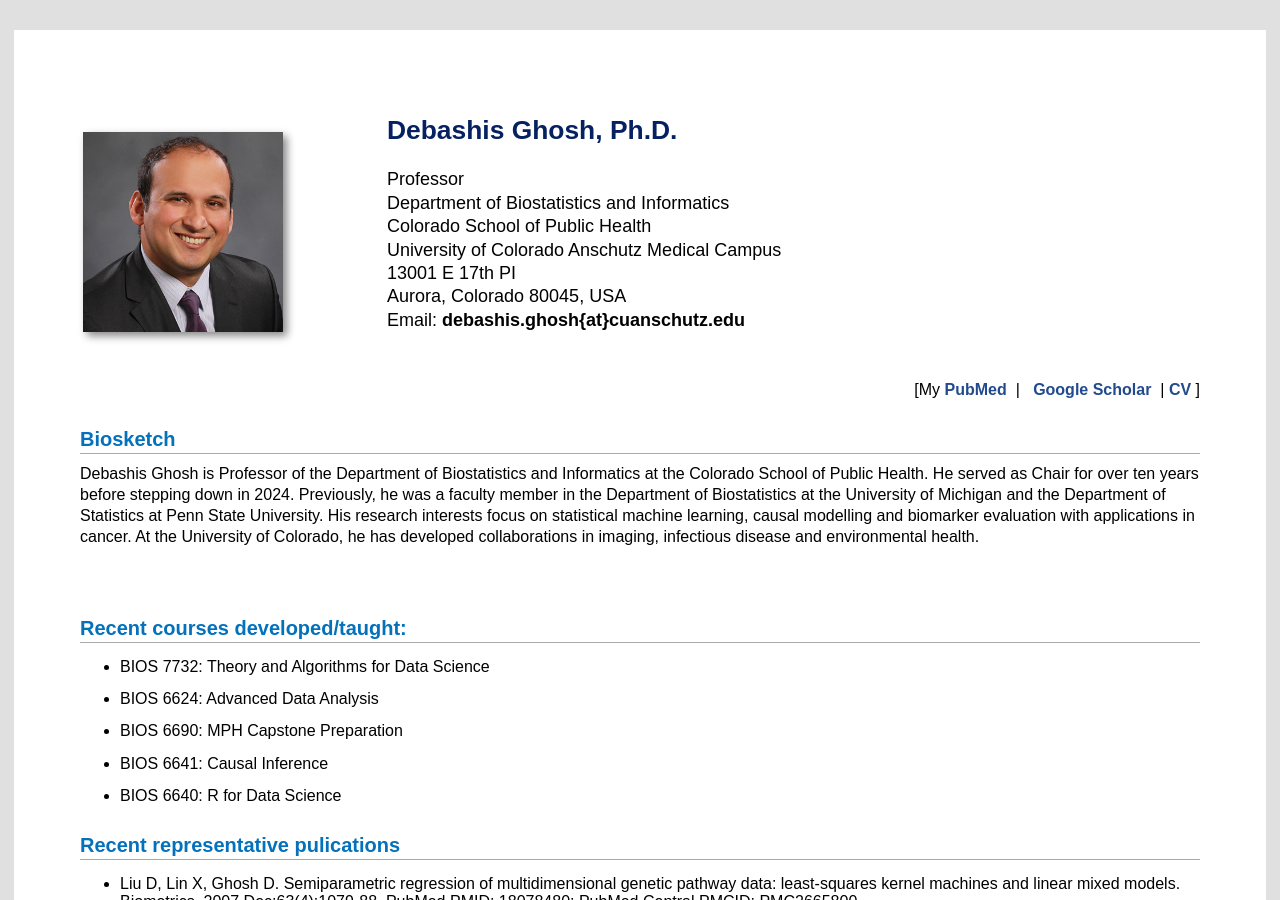
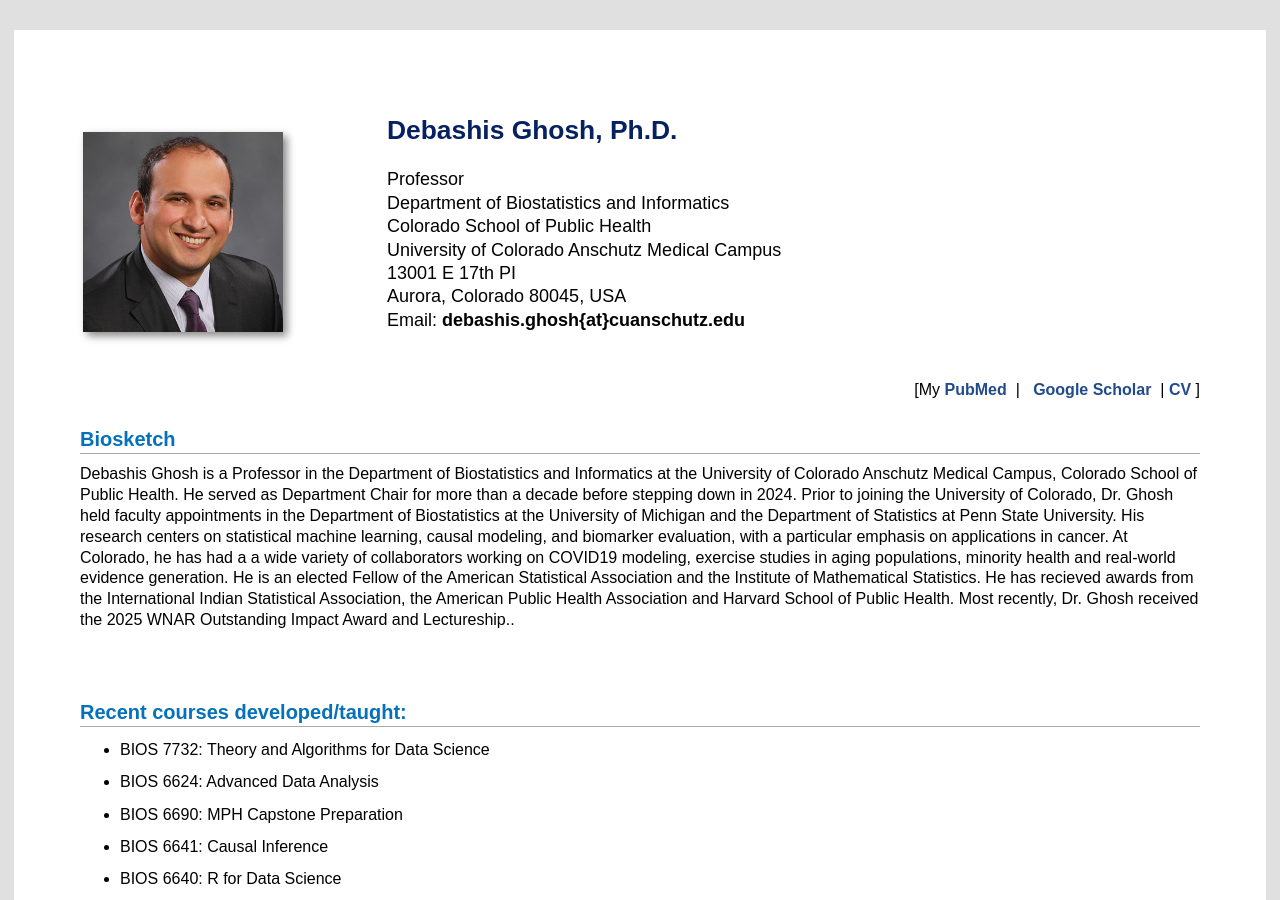
Before and after one commit to ghoshd/ghoshd.github.io, a Jekyll site: the page index.html, which Jekyll copies as it is, in a window 1280 px wide and 900 px high. Built offline with Jekyll 4.4.1, drawn with Linux system fonts in a browser that asks for light colours; nearby versions of some CDN libraries; library files that are not in the unit come from our copies.

Commit message:
Update index.html

```diff
--- a/index.html
+++ b/index.html
@@ -58,11 +58,9 @@
 </div>
 
 <h2><font color="#0371BB">Biosketch</font></h2>
-	<p>Debashis Ghosh is Professor of the Department of Biostatistics and Informatics at the Colorado School of Public Health. He served as Chair
-		for over ten years before stepping down in 2024.  Previously, he was a faculty member in the Department of Biostatistics at the University of Michigan and the Department of
-		Statistics at Penn State University. His research interests focus on statistical machine learning, causal modelling and
-		biomarker evaluation with applications in cancer.  At the University of Colorado, he has developed collaborations in imaging,
-		infectious disease and environmental health.</p>
+	<p>Debashis Ghosh is a Professor in the Department of Biostatistics and Informatics at the University of Colorado Anschutz Medical Campus, Colorado School of Public Health. He served as Department Chair for more than a decade before stepping down in 2024. Prior to joining the University of Colorado, Dr. Ghosh held faculty appointments in the Department of Biostatistics at the University of Michigan and the Department of Statistics at Penn State University.
+
+His research centers on statistical machine learning, causal modeling, and biomarker evaluation, with a particular emphasis on applications in cancer.   At Colorado, he has had a a wide variety of collaborators working on COVID19 modeling, exercise studies in aging populations, minority health and real-world evidence generation.   He is an elected Fellow of the American Statistical Association and the Institute of Mathematical Statistics.   He has recieved awards from the International Indian Statistical Association, the American Public Health Association and Harvard School of Public Health.   Most recently, Dr. Ghosh received the 2025 WNAR Outstanding Impact Award and Lectureship..</p>
 
 <br>
 <br>
```
